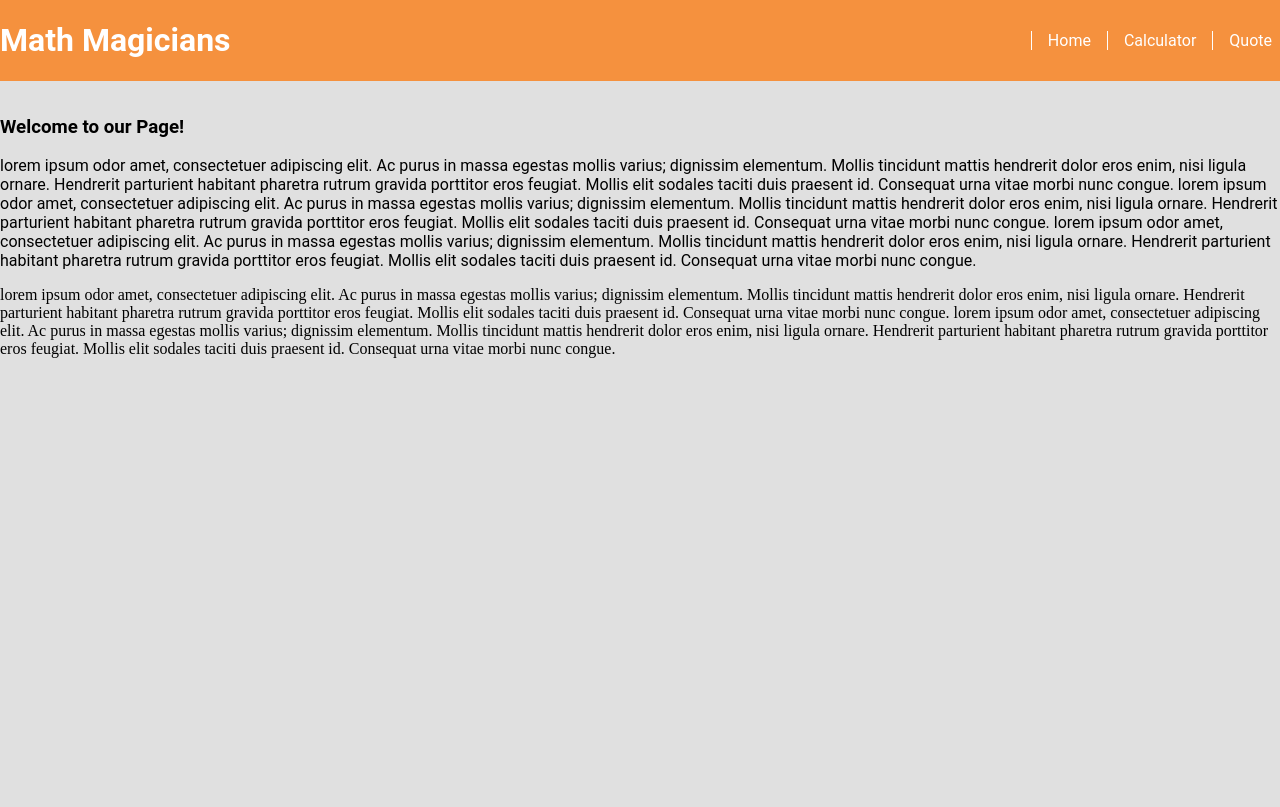
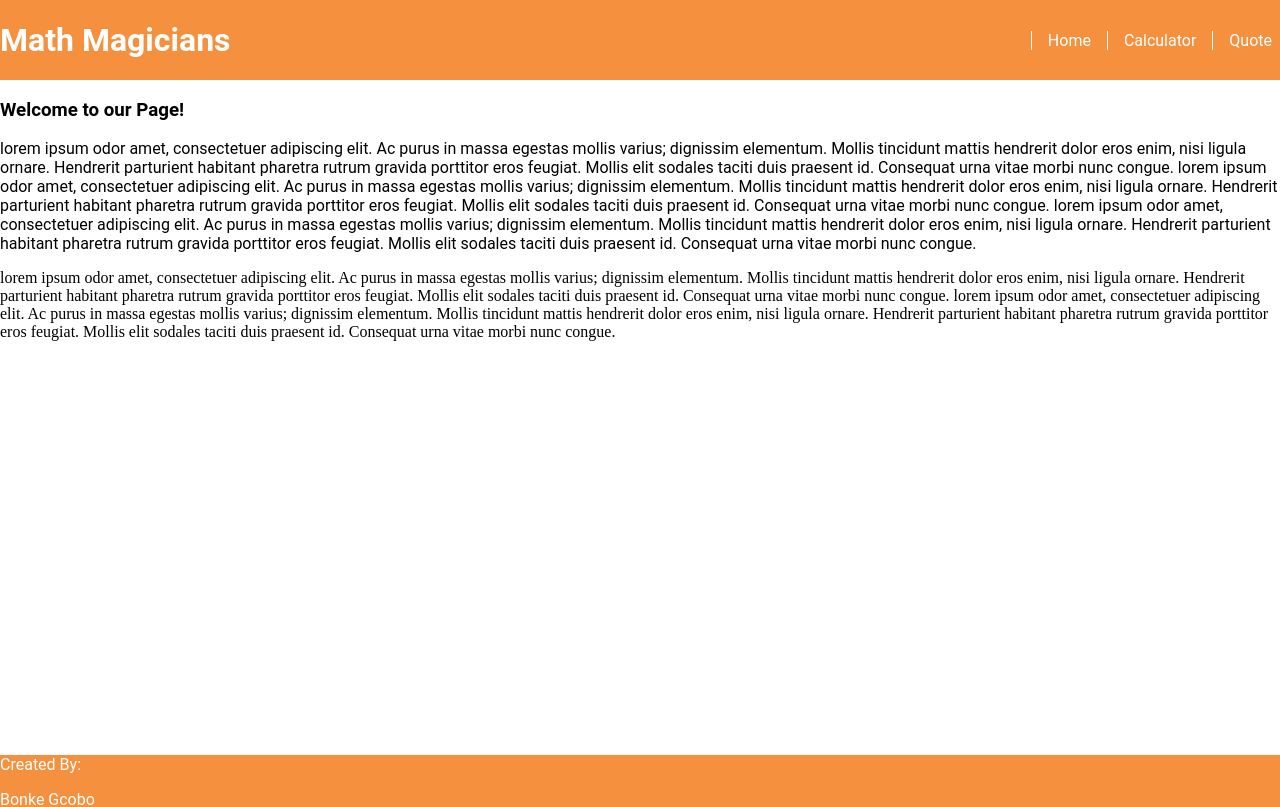
Before and after one commit to BonkeGcobo/math-magician, a React (Create React App) app: page / in a window 1280 px wide. Shown: the top 807 px of the page. Built offline with nearby package versions, Linux system fonts and the light colour scheme.

Commit message:
Feet the site to be like the wireframe

```diff
--- a/src/App.css
+++ b/src/App.css
@@ -75,6 +75,10 @@ body {
   height: 100vh;
 }
 
+#root {
+  height: 100vh;
+}
+
 .NavLinks {
   list-style: none;
   display: flex;
@@ -86,7 +90,7 @@ body {
 .calSection {
   margin-top: 1.5rem;
   display: flex;
-  height: 100vh;
+  height: 80%;
   justify-content: space-between;
 }
 
@@ -112,10 +116,7 @@ a:hover {
 }
 
 .Home-section {
-  padding-top: 1rem;
-  background-color: #e0e0e0;
-  height: 100vh;
-  padding-bottom: 7rem;
+  height: 80%;
 }
 
 .welcome-title {
@@ -130,6 +131,7 @@ a:hover {
 .footer {
   background-color: #f5913e;
   color: #fff;
+  height: 10%;
   font-family: 'roboto', sans-serif;
 }
 
```
